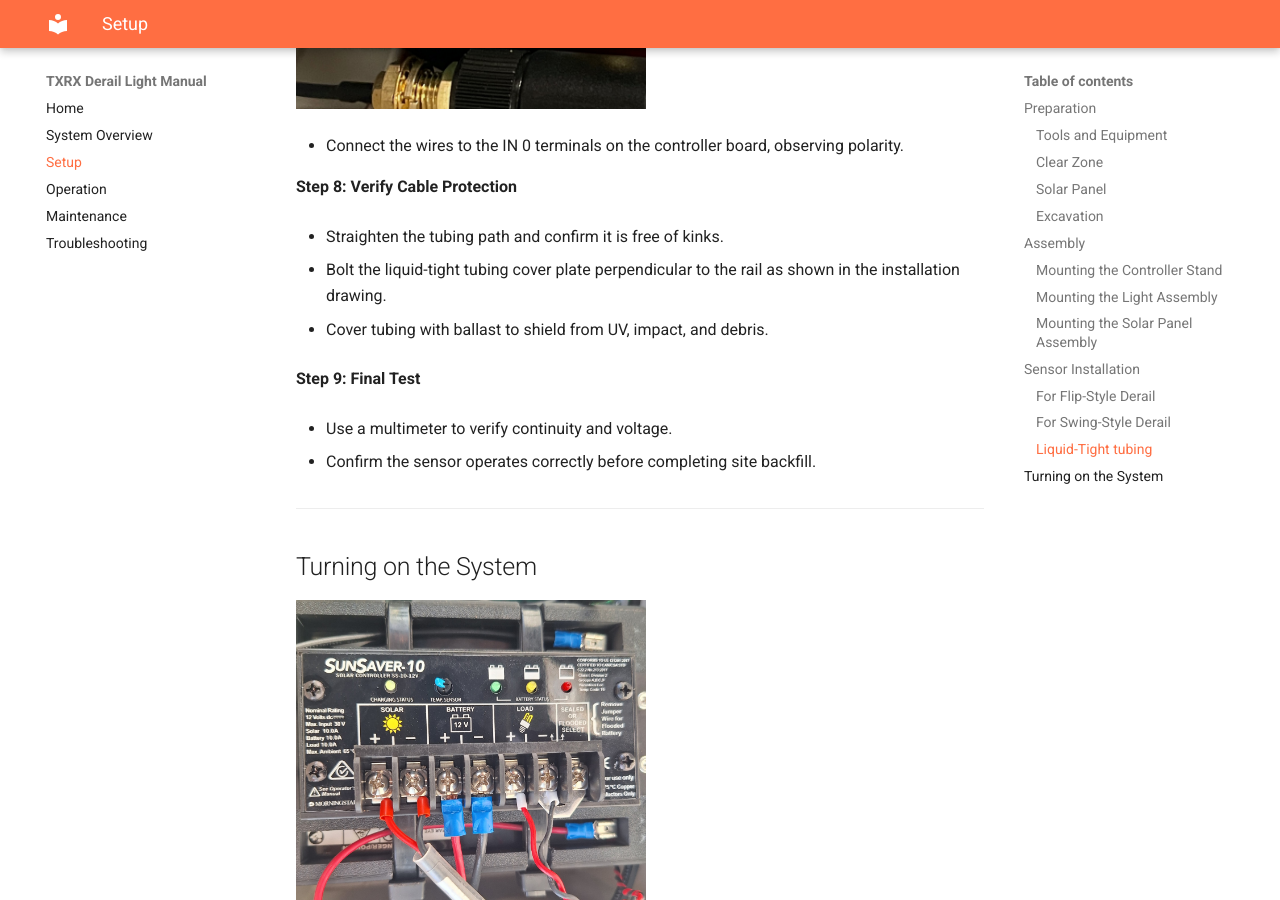
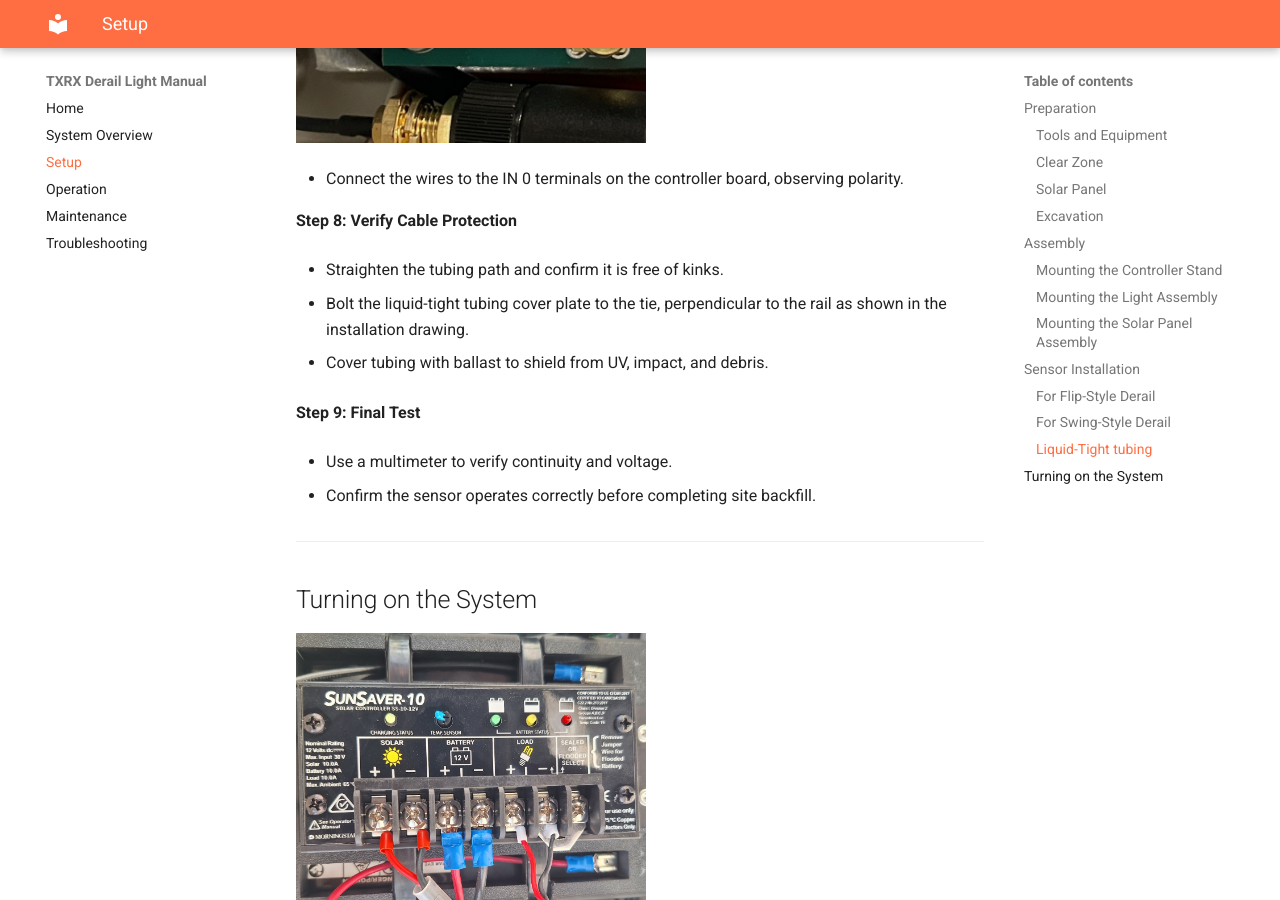
Before and after one commit to niell-ion/derail-docs, an MkDocs documentation site: the page built from docs/derail_setup.md, in a window 1280 px wide and 900 px high, scrolled down 13415 px. Built offline with MkDocs 1.6.1 and Material for MkDocs 9.7.7, drawn with Linux system fonts in a browser that asks for light colours; some of the changed text lies outside the part shown.

Commit message:
Update derail_setup.md

```diff
--- a/docs/derail_setup.md
+++ b/docs/derail_setup.md
@@ -497,7 +499,7 @@
 
 * Straighten the tubing path and confirm it is free of kinks.
 
-* Bolt the liquid-tight tubing cover plate perpendicular to the rail as shown in the installation drawing.
+* Bolt the liquid-tight tubing cover plate to the tie, perpendicular to the rail as shown in the installation drawing.
 
 * Cover tubing with ballast to shield from UV, impact, and debris.
 
```
Also changed, not shown: other parts of docs/derail_setup.md (+2 -0 lines).
